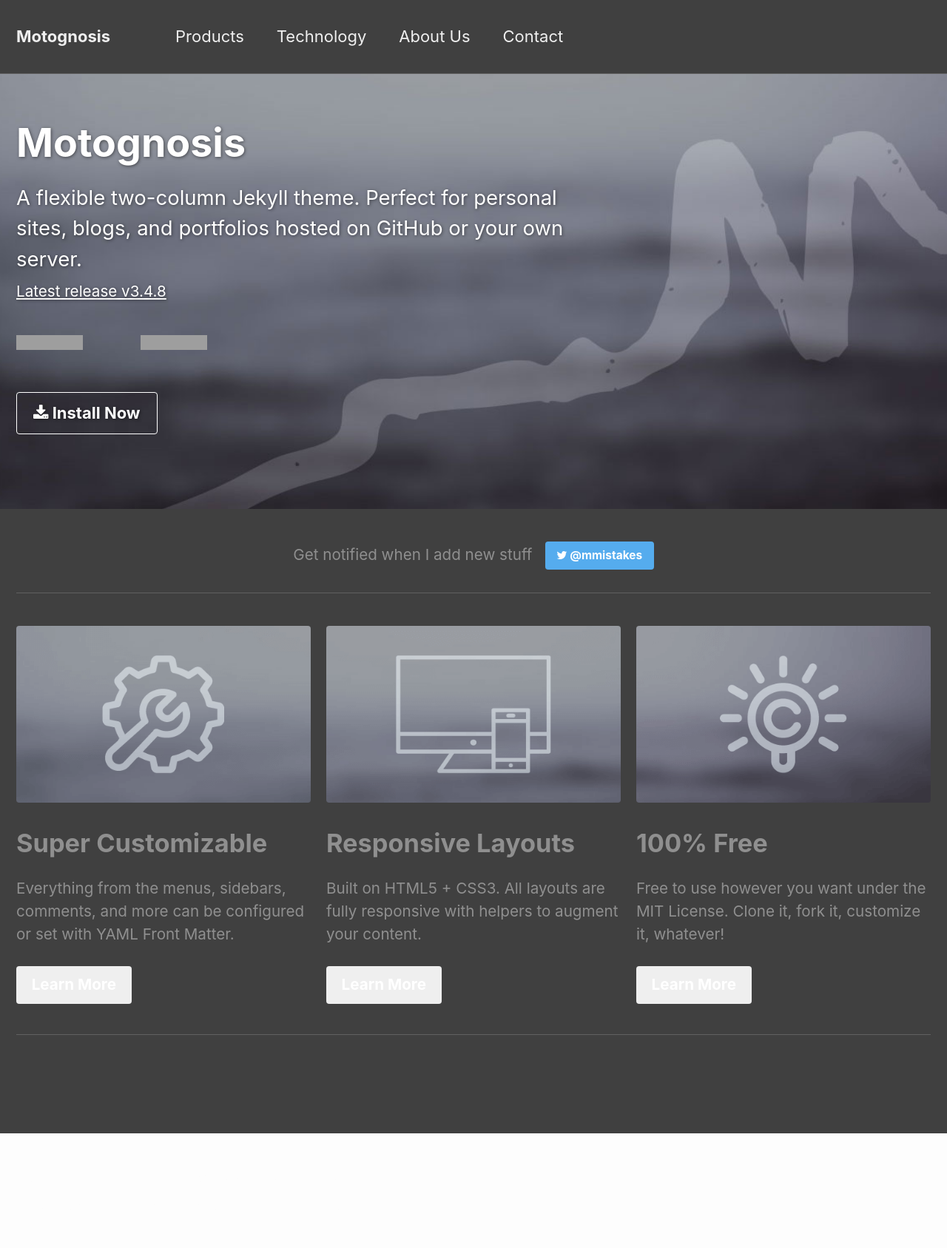
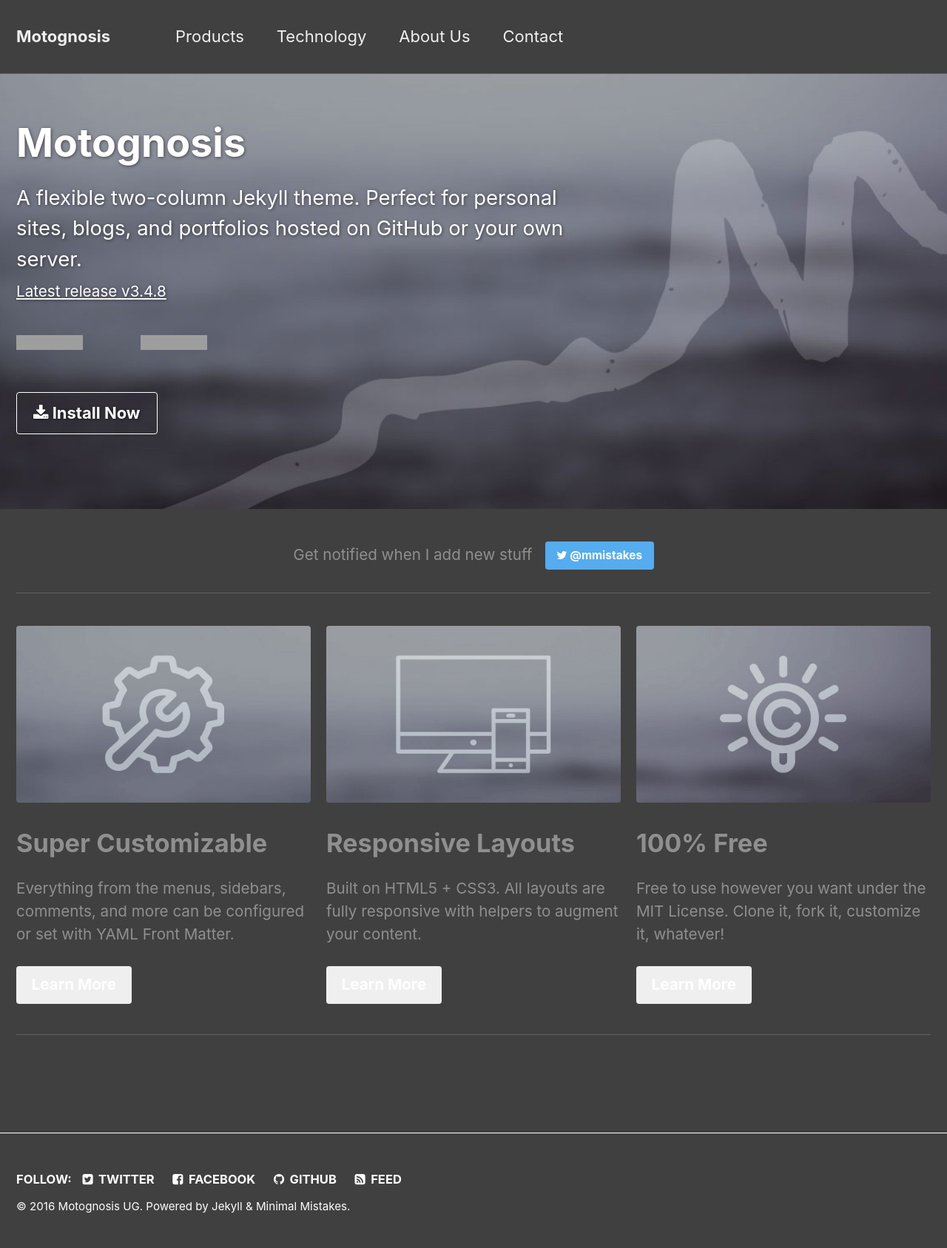
Before and after one commit to motognosis/motognosis.github.io, a Jekyll site: the page built from _pages/home.md, in a window 1280 px wide. Shown: the whole page at 74% size. Built offline with Jekyll 4.4.1, drawn with Linux system fonts in a browser that asks for light colours; grey boxes are pictures that could not be loaded.

Commit message:
footer border color changed

```diff
--- a/_sass/_footer.scss
+++ b/_sass/_footer.scss
@@ -11,8 +11,8 @@
           animation: intro 0.3s both;
   -webkit-animation-delay: 0.45s;
           animation-delay: 0.45s;
-  background-color: $lighter-gray;
-  border-top: 1px solid $body-color;
+  background-color: $body-color;
+  border-top: 1px solid $lighter-gray;
 
   footer {
     @include container;
```
